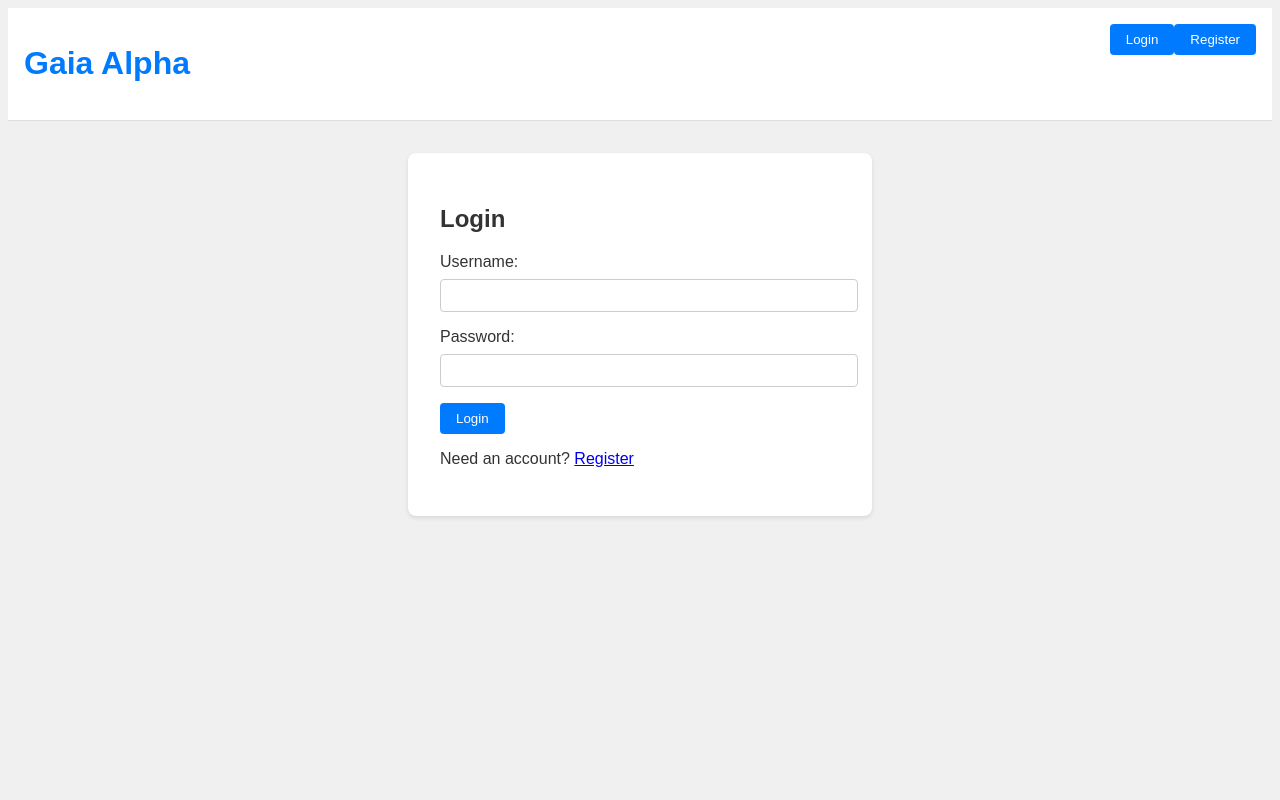
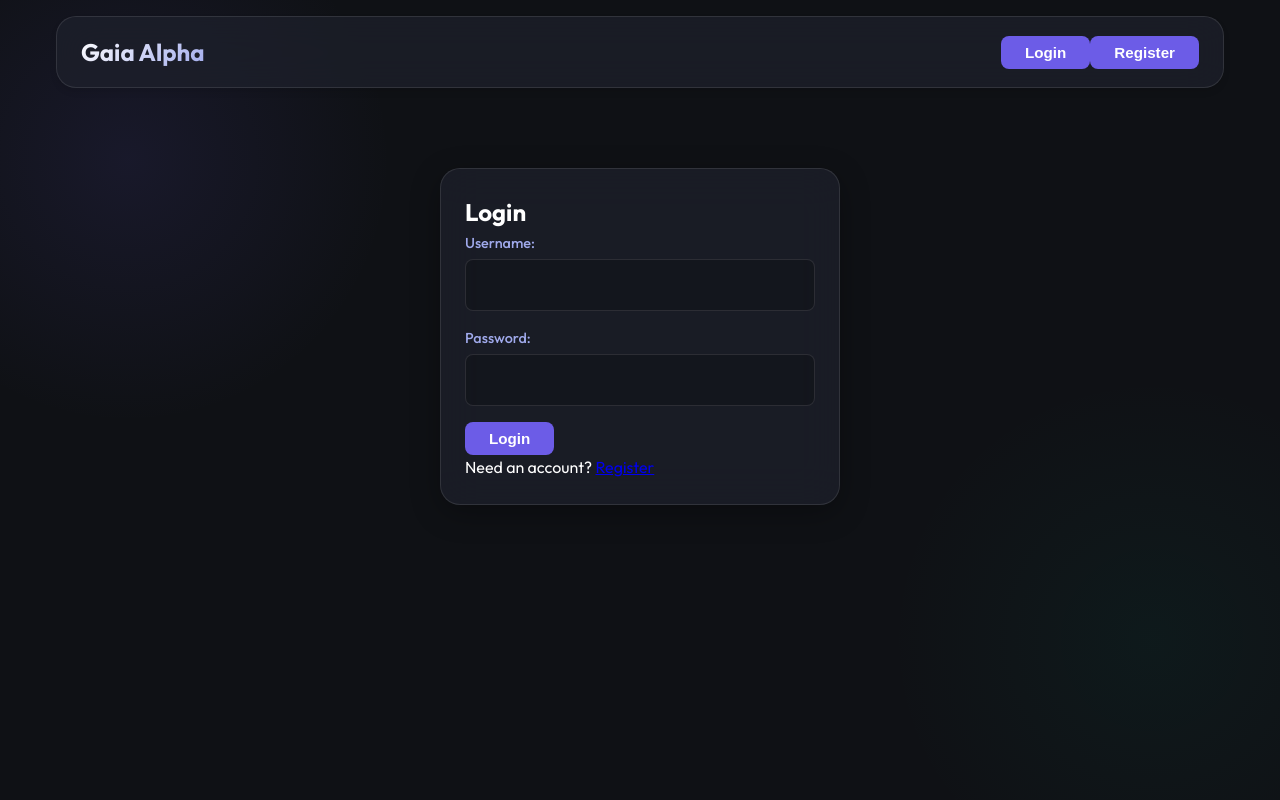
Before and after one commit to applh/gaia-alpha, a PHP site: page / in a window 1280 px wide. Run offline with PHP 8.4, Linux system fonts and the light colour scheme; data comes from the database, SQL or seed files in the repository.

Commit message:
feat: Modernize UI with Dark Theme

```diff
--- a/templates/home.php
+++ b/templates/home.php
@@ -14,6 +14,7 @@
     </script>
     <link rel="stylesheet" href="/css/site.css">
     <script type="module" src="/js/site.js?v=2"></script>
+    <link href="https://fonts.googleapis.com/css2?family=Outfit:wght@300;400;500;600;700&display=swap" rel="stylesheet">
 </head>
 
 <body>
--- a/www/css/site.css
+++ b/www/css/site.css
@@ -1,91 +1,286 @@
-body {
-    font-family: sans-serif;
-    background-color: #f0f0f0;
-    color: #333;
+:root {
+    /* Colors */
+    --bg-color: #0f1115;
+    --card-bg: rgba(30, 34, 45, 0.7);
+    --text-primary: #ffffff;
+    --text-secondary: #a0aaec;
+    --accent-color: #6c5ce7;
+    --accent-hover: #5b4cc4;
+    --danger-color: #ff6b6b;
+    --success-color: #00b894;
+    --border-color: rgba(255, 255, 255, 0.1);
+
+    /* Spacing */
+    --radius-sm: 8px;
+    --radius-md: 12px;
+    --radius-lg: 20px;
+    --space-xs: 4px;
+    --space-sm: 8px;
+    --space-md: 16px;
+    --space-lg: 24px;
+    --space-xl: 48px;
+
+    /* Effects */
+    --shadow-sm: 0 4px 6px rgba(0, 0, 0, 0.1);
+    --shadow-md: 0 8px 30px rgba(0, 0, 0, 0.3);
+    --glass-blur: blur(20px);
 }
 
-h1 {
-    color: #007bff;
+* {
+    box-sizing: border-box;
+    margin: 0;
+    padding: 0;
 }
 
-.auth-container,
-.todo-container {
-    max-width: 400px;
-    margin: 2rem auto;
-    padding: 2rem;
-    background: white;
-    border-radius: 8px;
-    box-shadow: 0 2px 4px rgba(0, 0, 0, 0.1);
+body {
+    font-family: 'Outfit', -apple-system, BlinkMacSystemFont, sans-serif;
+    background-color: var(--bg-color);
+    color: var(--text-primary);
+    line-height: 1.6;
+    min-height: 100vh;
+    background-image:
+        radial-gradient(circle at 10% 20%, rgba(108, 92, 231, 0.1) 0%, transparent 20%),
+        radial-gradient(circle at 90% 80%, rgba(0, 184, 148, 0.05) 0%, transparent 20%);
 }
 
-.form-group {
-    margin-bottom: 1rem;
-}
-
-.form-group label {
-    display: block;
-    margin-bottom: 0.5rem;
-}
-
-.form-group input {
-    width: 100%;
-    padding: 0.5rem;
-    border: 1px solid #ccc;
-    border-radius: 4px;
-}
-
-button {
-    padding: 0.5rem 1rem;
-    background: #007bff;
-    color: white;
-    border: none;
-    border-radius: 4px;
-    cursor: pointer;
+/* Layout */
+#app {
+    max-width: 1200px;
+    margin: 0 auto;
+    padding: var(--space-md);
 }
 
 header {
     display: flex;
     justify-content: space-between;
-    padding: 1rem;
-    background: #fff;
-    border-bottom: 1px solid #ddd;
+    align-items: center;
+    padding: var(--space-md) var(--space-lg);
+    background: var(--card-bg);
+    backdrop-filter: var(--glass-blur);
+    border-radius: var(--radius-lg);
+    margin-bottom: var(--space-lg);
+    border: 1px solid var(--border-color);
+    box-shadow: var(--shadow-sm);
 }
 
-.todo-list {
-    list-style: none;
-    padding: 0;
+h1 {
+    font-size: 1.5rem;
+    font-weight: 700;
+    background: linear-gradient(135deg, #fff 0%, #a0aaec 100%);
+    -webkit-background-clip: text;
+    -webkit-text-fill-color: transparent;
 }
 
+/* Auth & Containers */
+.auth-container,
+.todo-container,
+.users-admin,
+.cms-container {
+    background: var(--card-bg);
+    backdrop-filter: var(--glass-blur);
+    border-radius: var(--radius-lg);
+    padding: var(--space-lg);
+    border: 1px solid var(--border-color);
+    box-shadow: var(--shadow-md);
+    width: 100%;
+    margin: 0 auto;
+    transition: transform 0.3s ease;
+}
+
+.auth-container {
+    max-width: 400px;
+    margin-top: 10vh;
+}
+
+/* Forms */
+.form-group {
+    margin-bottom: var(--space-md);
+}
+
+label {
+    display: block;
+    margin-bottom: var(--space-xs);
+    color: var(--text-secondary);
+    font-size: 0.9rem;
+    font-weight: 500;
+}
+
+input {
+    width: 100%;
+    padding: var(--space-md);
+    background: rgba(0, 0, 0, 0.2);
+    border: 1px solid var(--border-color);
+    border-radius: var(--radius-sm);
+    color: var(--text-primary);
+    font-size: 1rem;
+    transition: all 0.2s ease;
+}
+
+input:focus {
+    outline: none;
+    border-color: var(--accent-color);
+    box-shadow: 0 0 0 3px rgba(108, 92, 231, 0.2);
+}
+
+/* Buttons */
+button {
+    background: var(--accent-color);
+    color: white;
+    border: none;
+    padding: var(--space-sm) var(--space-lg);
+    border-radius: var(--radius-sm);
+    font-size: 0.95rem;
+    font-weight: 600;
+    cursor: pointer;
+    transition: all 0.2s cubic-bezier(0.4, 0, 0.2, 1);
+}
+
+button:hover {
+    background: var(--accent-hover);
+    transform: translateY(-1px);
+    box-shadow: 0 4px 12px rgba(108, 92, 231, 0.3);
+}
+
+button:active {
+    transform: translateY(0);
+}
+
+button.danger {
+    background: rgba(255, 107, 107, 0.1);
+    color: var(--danger-color);
+}
+
+button.danger:hover {
+    background: var(--danger-color);
+    color: white;
+    box-shadow: 0 4px 12px rgba(255, 107, 107, 0.3);
+}
+
+/* Header UI */
+.user-info {
+    display: flex;
+    gap: var(--space-md);
+    align-items: center;
+}
+
+.user-info button {
+    background: rgba(255, 255, 255, 0.1);
+    font-size: 0.85rem;
+    padding: var(--space-xs) var(--space-md);
+}
+
+.user-info button:hover {
+    background: rgba(255, 255, 255, 0.2);
+    box-shadow: none;
+}
+
+/* Navigation Tabs */
+.nav-tabs {
+    display: flex;
+    gap: var(--space-xs);
+    margin-right: auto;
+    margin-left: var(--space-lg);
+}
+
+.nav-tabs button {
+    background: transparent;
+    color: var(--text-secondary);
+    box-shadow: none;
+}
+
+.nav-tabs button:hover,
+.nav-tabs button.active {
+    color: var(--text-primary);
+    background: rgba(255, 255, 255, 0.05);
+}
+
+/* Tables */
+table {
+    width: 100%;
+    border-collapse: collapse;
+    margin-top: var(--space-md);
+}
+
+th {
+    text-align: left;
+    color: var(--text-secondary);
+    padding: var(--space-md);
+    border-bottom: 1px solid var(--border-color);
+    font-weight: 600;
+}
+
+td {
+    padding: var(--space-md);
+    border-bottom: 1px solid rgba(255, 255, 255, 0.03);
+}
+
+/* Todo List */
 .todo-list li {
     display: flex;
     justify-content: space-between;
-    padding: 0.5rem;
-    border-bottom: 1px solid #eee;
+    align-items: center;
+    padding: var(--space-md);
+    background: rgba(255, 255, 255, 0.02);
+    margin-bottom: var(--space-xs);
+    border-radius: var(--radius-sm);
+    transition: background 0.2s;
+}
+
+.todo-list li:hover {
+    background: rgba(255, 255, 255, 0.04);
 }
 
 .todo-list li.completed span {
     text-decoration: line-through;
-    color: #888;
+    color: var(--text-secondary);
+    opacity: 0.6;
 }
 
-.delete-btn {
-    background: #ff4444;
-    padding: 0.2rem 0.5rem;
-    font-size: 0.8rem;
+/* Responsive */
+@media (max-width: 768px) {
+    #app {
+        padding: var(--space-sm);
+    }
+
+    header {
+        flex-direction: column;
+        gap: var(--space-md);
+        text-align: center;
+        padding: var(--space-md);
+    }
+
+    .nav-tabs {
+        margin: 0;
+        justify-content: center;
+        flex-wrap: wrap;
+    }
+
+    table {
+        display: block;
+        overflow-x: auto;
+        white-space: nowrap;
+    }
+
+    .auth-container {
+        margin-top: var(--space-lg);
+    }
 }
 
-.add-todo {
-    display: flex;
-    gap: 0.5rem;
-    margin-bottom: 1rem;
+/* Animations */
+@keyframes fadeIn {
+    from {
+        opacity: 0;
+        transform: translateY(10px);
+    }
+
+    to {
+        opacity: 1;
+        transform: translateY(0);
+    }
 }
 
-.add-todo input {
-    flex: 1;
-    padding: 0.5rem;
+.auth-container,
+.todo-container,
+.users-admin {
+    animation: fadeIn 0.4s ease-out;
 }
-
-.error {
-    color: red;
-    margin-top: 1rem;
-}
```
